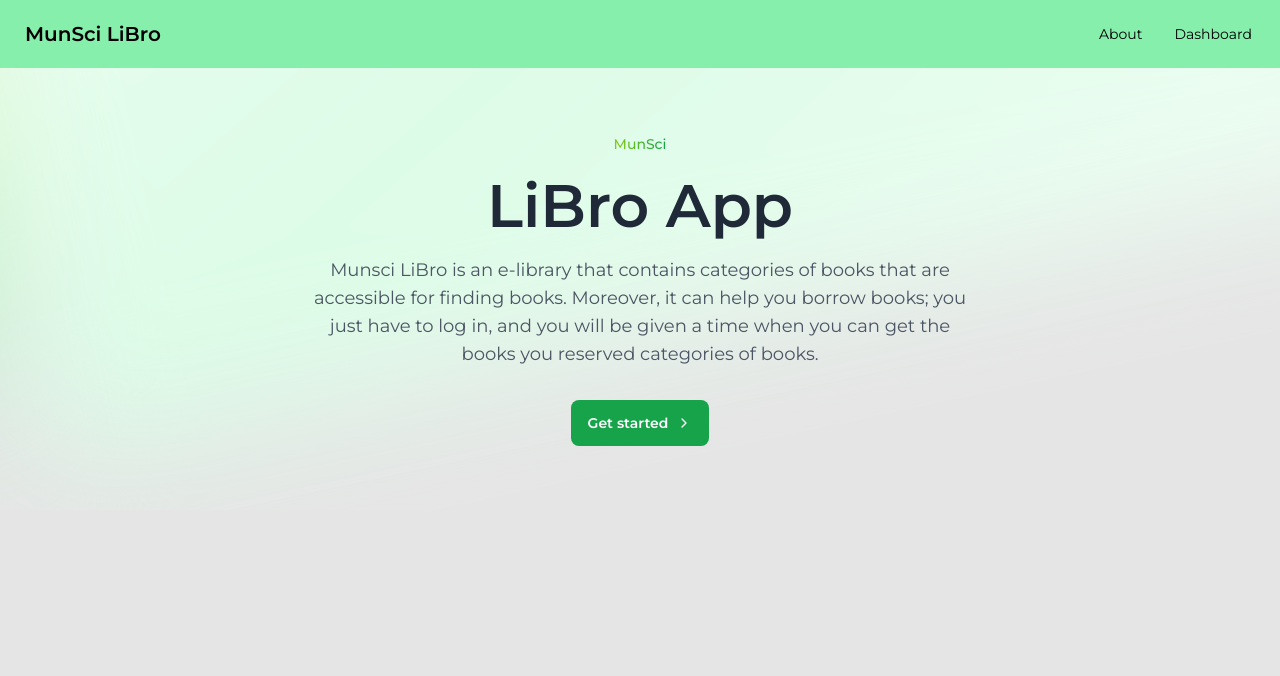
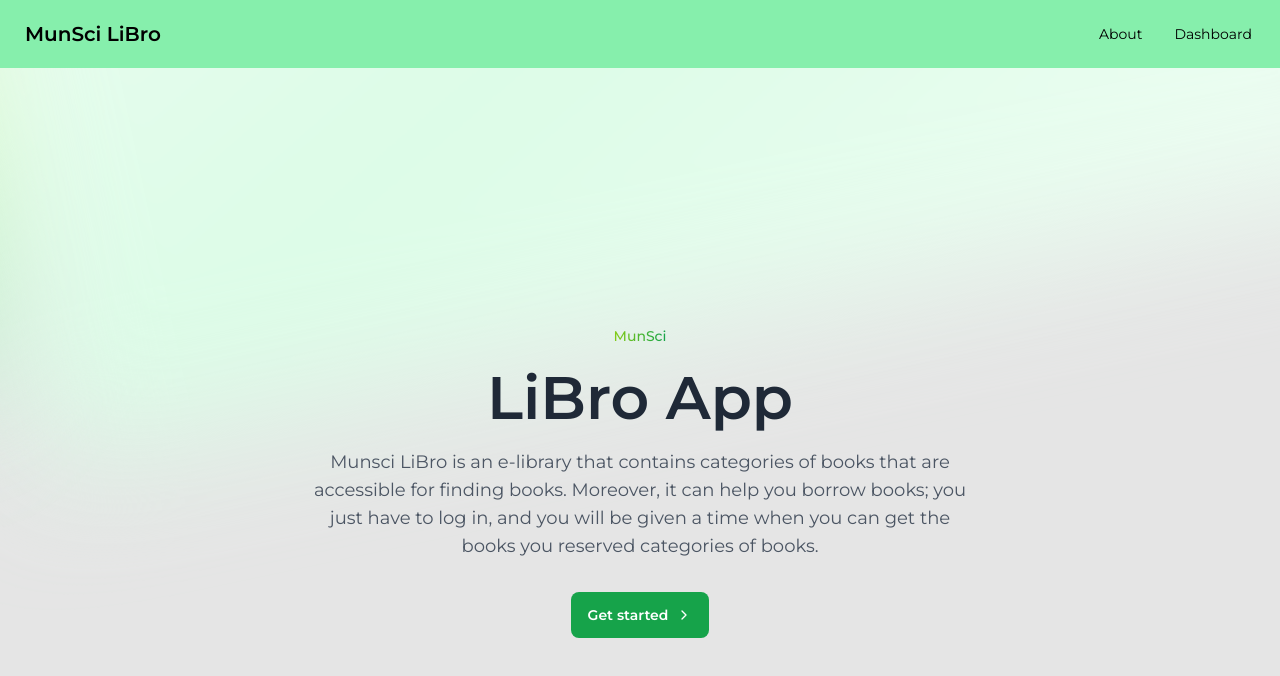
Before and after one commit to MunSci-PH/LiBro, a Next.js app: page / in a window 1280 px wide. Shown: the top 676 px of the page. Built offline with nearby package versions, Linux system fonts and the light colour scheme.

Commit message:
Few fixes

```diff
--- a/app/auth/login/page.tsx
+++ b/app/auth/login/page.tsx
@@ -90,7 +90,6 @@
                           <span className="label-text">Remember me</span>
                           <input
                             type="checkbox"
-                            defaultChecked
                             className="checkbox checkbox-accent"
                           />
                         </label>
--- a/app/page.tsx
+++ b/app/page.tsx
@@ -16,7 +16,7 @@
         </div>
 
         <div className="relative z-10">
-          <div className="max-w-[85rem] mx-auto px-4 sm:px-6 lg:px-8 py-10 lg:py-16">
+          <div className="max-w-[85rem] mx-auto px-4 sm:px-6 lg:px-8 py-10 lg:py-16 mt-48">
             <div className="max-w-2xl text-center mx-auto">
               <p className="inline-block text-sm font-medium bg-clip-text bg-gradient-to-l from-green-600 to-lime-500 text-transparent dark:from-green-400 dark:to-lime-400">
                 MunSci
```
